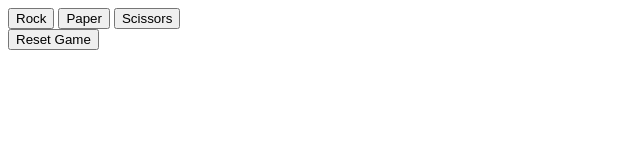
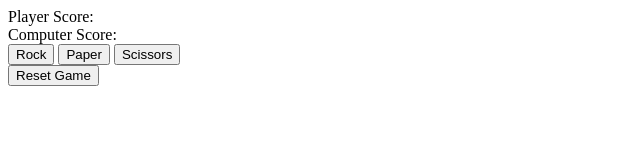
Before and after one commit to SaigeP07/odin-rps, a plain HTML site: page index.html in a window 1280 px wide. Shown: the whole page, without its empty margins (0-640 px from the left). Drawn offline with Linux system fonts and the light colour scheme.

Commit message:
Add divs for scoreboard and game message to HTML

```diff
--- a/index.html
+++ b/index.html
@@ -7,6 +7,11 @@
     <title>Document</title>
 </head>
 <body>
+    <div class="scoreboard">
+        <div class="playerScore">Player Score:</div>
+        <div class="computerScore">Computer Score:</div>
+    </div>
+    <div class="gameMsg"></div>
     <div>
         <button class="rock">Rock</button>
         <button class="paper">Paper</button>
```
